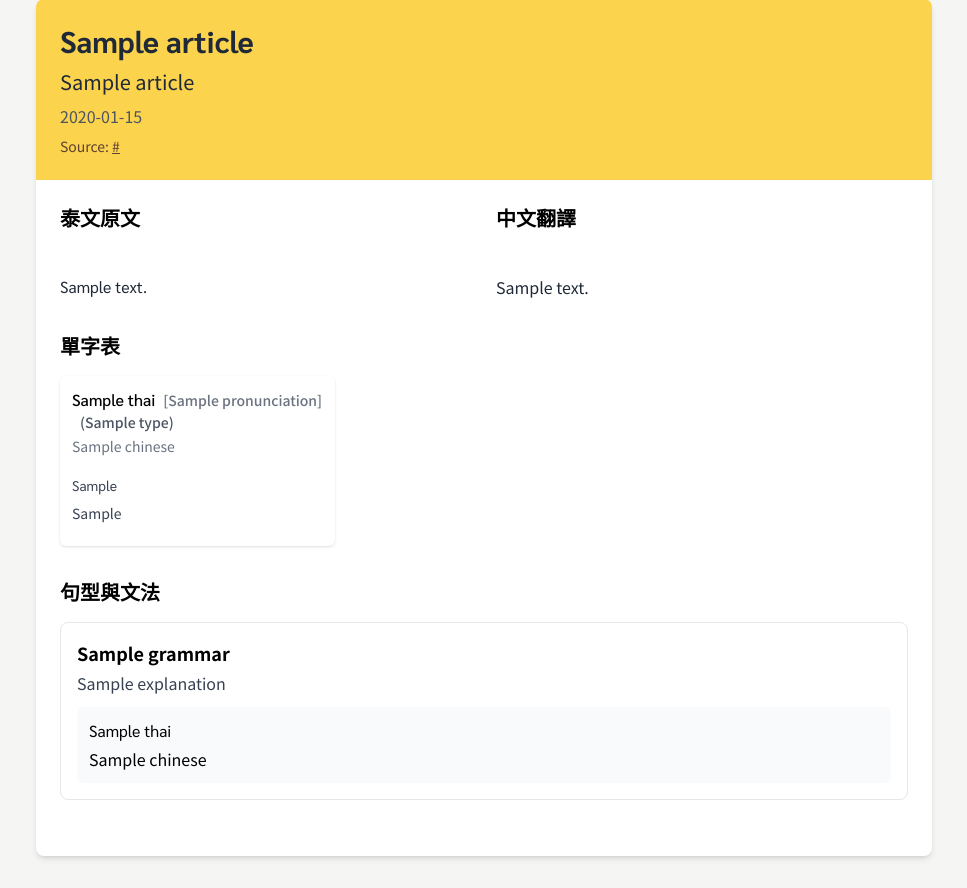
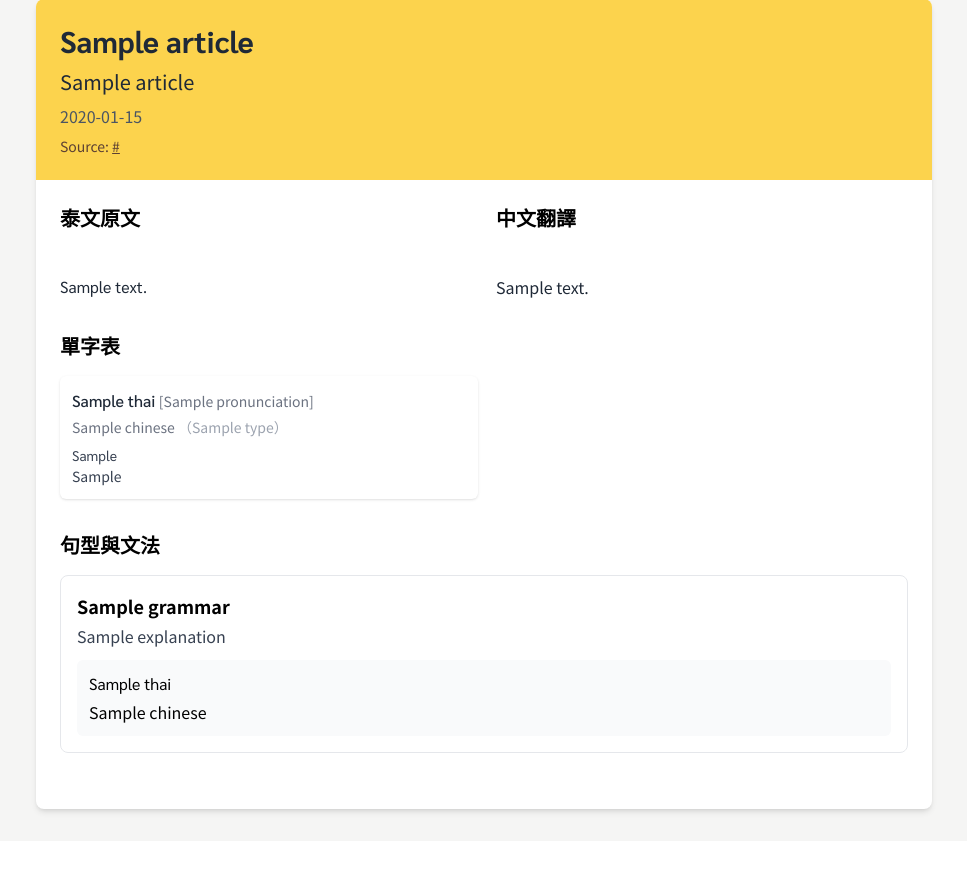
Before and after one commit to yayinzhang/thai-learning-platform, a Flask app: template templates/article_detail_adjust_ver2.html in a window 1280 px wide. Shown: the part 173-1061 px from the top of the page, without its empty margins (156-1123 px from the left). After the commit the page ends 990 px from the top, so only its background shows below. Run offline with Flask 3, Linux system fonts and the light colour scheme; the template is opened without the code that fills it: most values are stand-ins (such as "Sample title", 1, 10 or a date in 2020); some libraries are stand-ins or nearby versions; some web fonts are replaced.

Commit message:
“單字卡排版”

```diff
--- a/templates/article_detail_adjust_ver2.html
+++ b/templates/article_detail_adjust_ver2.html
@@ -136,18 +136,16 @@
       <div class="mb-8">
         <h2 class="text-xl font-semibold mb-4">單字表</h2>
         {% if words %}
-          <div class="grid gap-3 grid-cols-1 md:grid-cols-3">
+          <div class="grid gap-3 grid-cols-1 md:grid-cols-2">
             {% for word in words %}
             <a href="/word/{{ word.id }}" class="block bg-white rounded-md shadow p-3 hover:shadow-lg transition-shadow duration-200">
-              <div class="text-base font-medium flex flex-wrap items-center space-x-2">
-                <span class="thai-text">{{ word.thai }}</span>
-                <span class="text-sm text-gray-500">[{{ word.pronunciation }}]</span>
-                <span class="text-sm text-gray-600">({{ word.type }})</span>
+              <div class="text-base font-medium text-gray-800">
+                <span class="thai-text">{{ word.thai }}</span> <span class="text-sm text-gray-500 font-normal">[{{ word.pronunciation }}]</span>
               </div>
-              <div class="text-sm text-gray-500 mt-1">{{ word.chinese }}</div>
-              <div class="mt-2 text-sm text-gray-700 whitespace-pre-line leading-none">
-                <p class="thai-text">{{ word.example_thai }}</p>
-                <p>{{ word.example_chinese }}</p>
+              <div class="text-sm text-gray-500 mt-1">{{ word.chinese }} <span class="text-sm text-gray-400">（{{ word.type }}）</span></div>
+              <div class="mt-2 text-sm text-gray-700 leading-normal">
+                <div class="thai-text">{{ word.example_thai }}</div>
+                <div>{{ word.example_chinese }}</div>
               </div>
             </a>
             {% endfor %}
```
Also changed, not shown: data.db.
